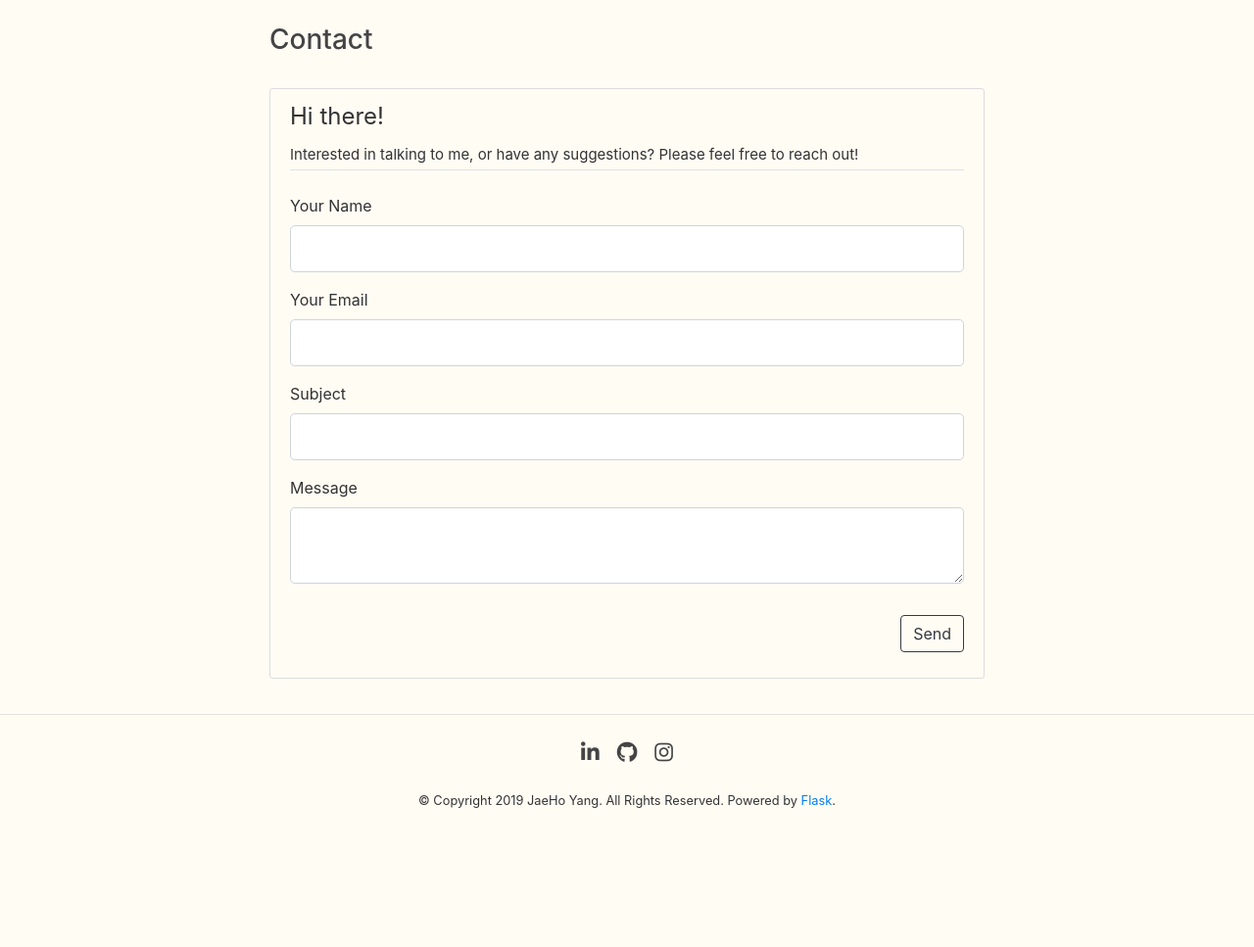
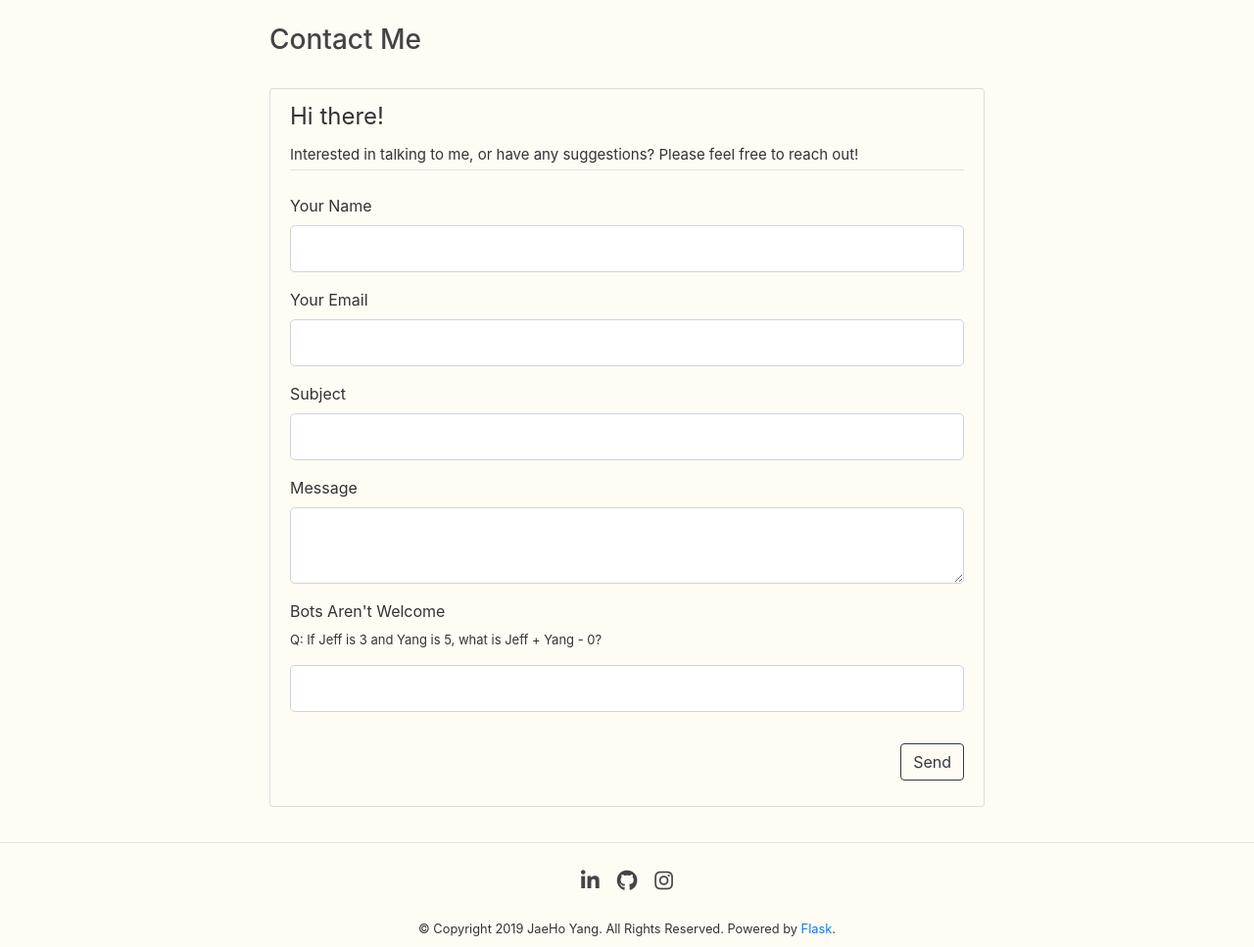
Before and after one commit to jeffjaehoyang/personal_website_old, a Flask app: page /contact in a window 1280 px wide. Shown: the part 56-1023 px from the top of the page at 98% size. Before the commit the page ends 881 px from the top, so only its background shows below. Run offline with Flask 2, Linux system fonts and the light colour scheme; some libraries are stand-ins or nearby versions.

Commit message:
contact form security question, small alert message bug fix

```diff
--- a/flaskblog/forms.py
+++ b/flaskblog/forms.py
@@ -55,7 +55,15 @@ class ContactForm(FlaskForm):
     message = TextAreaField('Message',
                             validators=[DataRequired()])
 
+    security_question = StringField('Bots Aren\'t Welcome',
+                                     validators=[DataRequired()])
+
     send = SubmitField('Send')
+
+    def validate_security_question(self, security_question):
+        answer = int(security_question.data)
+        if answer != 8:
+            raise ValidationError('Oops! Can you do simple arithmetics?')
 
 class UpdateAccountForm(FlaskForm):
     username = StringField('Username',
--- a/flaskblog/templates/contact.html
+++ b/flaskblog/templates/contact.html
@@ -1,6 +1,6 @@
 {% extends "layouts.html" %}
 {% block content %}
-	<h3>Contact</h3><br>
+	<h3>Contact Me</h3><br>
 	<div class="content-section">
 		<form method="POST" action="" novalidate>
 			{{ form.hidden_tag() }}
@@ -60,6 +60,20 @@
 						{{ form.message(class="form-control form-control-lg") }}
 					{% endif %}
 				</div>
+				<div class="form-group">
+					{{ form.security_question.label(class="form-control-label") }}
+					<p style="font-size: 13px;">Q: If Jeff is 3 and Yang is 5, what is Jeff + Yang - 0?</p>
+					{% if form.security_question.errors %}
+						{{ form.security_question(class="form-control form-control-lg is-invalid") }}
+					    <div class="invalid-feedback">
+					    	{% for error in form.security_question.errors %}
+					    		<span>{{ error }}</span>
+					    	{% endfor %}
+					    </div>
+					{% else %}
+						{{ form.security_question(class="form-control form-control-lg") }}
+					{% endif %}
+				</div>
 			</fieldset>
 			<div class="form-group text-right">
 				{{ form.send(class="btn btn-outline-dark") }}
--- a/flaskblog/templates/layouts.html
+++ b/flaskblog/templates/layouts.html
@@ -50,7 +50,7 @@
 	    	<div class="col-md-10" style="float:none; margin:auto;">
 	    {% endif %}
 	      {% with messages = get_flashed_messages(with_categories=true) %}
-	      	{% if messages %}
+	      	{% if '/contact' not in request.path and messages %}
 	      	  {% for category, message in messages %}
 	      	    <div class="alert alert-{{ category }} alert-dismissable fade show" role="alert">
 	      	    	{{ message }}
```
